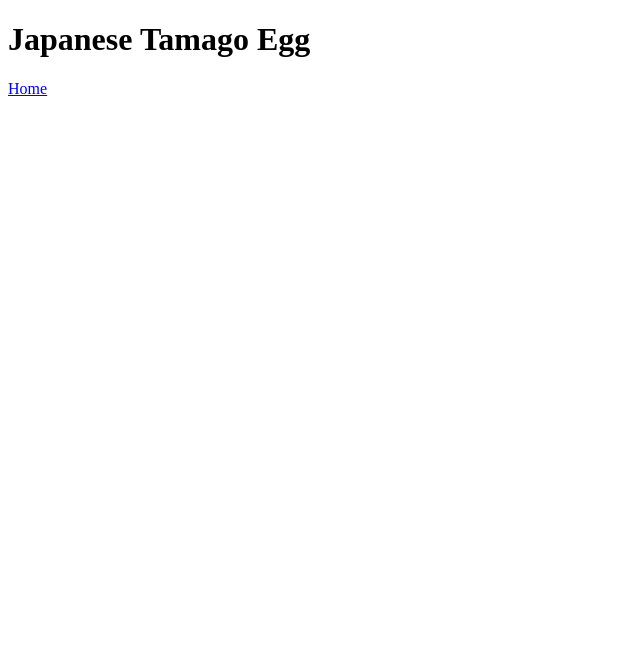
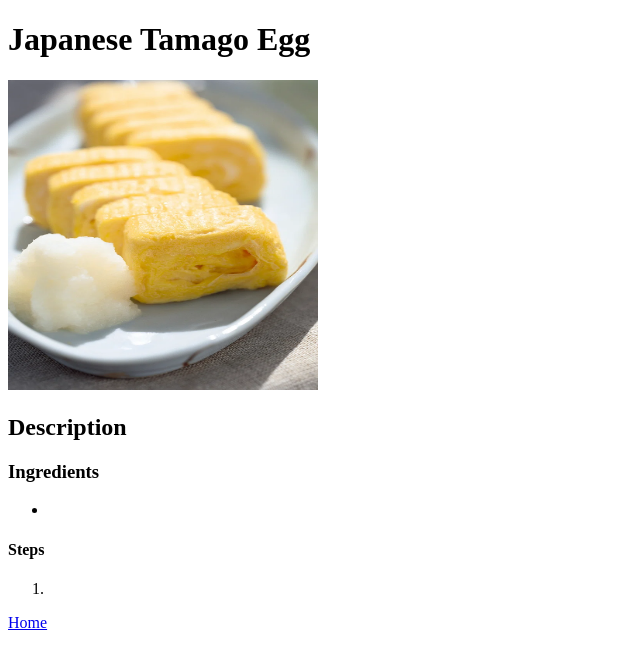
Before and after one commit to rastaasta/odin-recipes, a plain HTML site: page recipes/egg.html in a window 1280 px wide. Shown: the whole page, without its empty margins (0-640 px from the left). Drawn offline with Linux system fonts and the light colour scheme.

Commit message:
Add all files Edited files

```diff
--- a/recipes/egg.html
+++ b/recipes/egg.html
@@ -8,8 +8,17 @@
 </head>
 <body>
     <h1>Japanese Tamago Egg</h1>
-
-
+    <img src="../images/eggs.webp" alt="Japanese Tamago Egg" height="310" width="310">
+    <h2>Description</h2>
+    <p></p>
+    <h3>Ingredients</h3>
+    <ul>
+        <li></li>
+    </ul>
+    <h4>Steps</h4>
+    <ol>
+        <li></li>
+    </ol>
+    <a href="../index.html">Home</a>
 </body>
-<a href="../index.html">Home</a>
 </html>
```
Also changed, not shown: recipes/kimbop.html (+11 -0 lines), recipes/kimchi.html (+11 -0 lines), recipes/noodles.html (+11 -0 lines), recipes/rice.html (+11 -0 lines), images/eggs.jpg (added), images/eggs.webp (added), images/kimbop.jpeg (added), images/kimchi.jpeg (added), images/noodles.jpeg (added), images/rice.jpeg (added).
